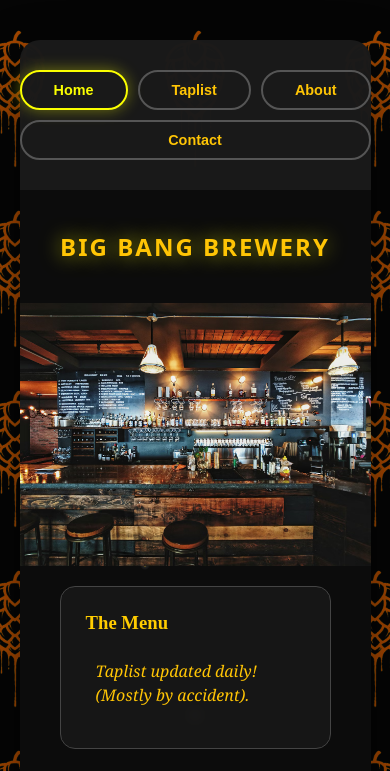
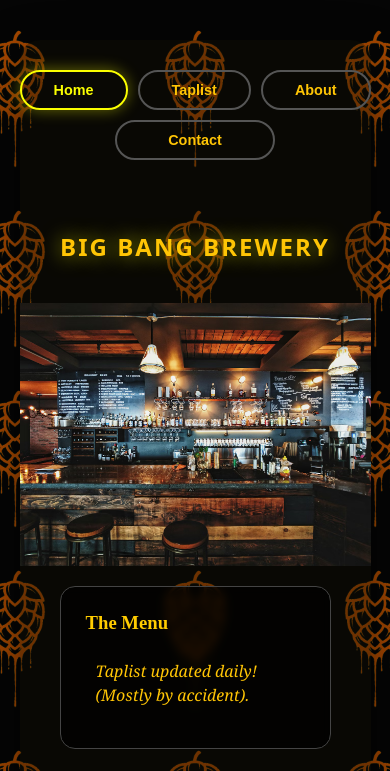
Before and after one commit to Ryan-Kaiser-22/restaurant-proj, a website built with webpack: page src/template.html in a window 390 px wide. Shown: the top 771 px of the page. Built offline with nearby package versions, Linux system fonts and the light colour scheme; a web font is replaced by a local one.

Commit message:
fix: opacity changes for content background

```diff
--- a/src/style.css
+++ b/src/style.css
@@ -19,7 +19,7 @@ body {
     margin: 40px 20px;
     width: 90%;
     max-width: 900px;
-    background-color: rgba(26, 26, 26, 0.98);
+    background-color: rgba(19, 14, 3, 0.363);
     border-radius: 20px;
     box-shadow: 0 20px 50px rgba(0, 0, 0, 0.5);
     display: flex;
@@ -92,7 +92,7 @@ h1 {
 }
 
 .beer-card {
-    background-color: rgba(30, 30, 30, 0.6);
+    background-color: rgba(0, 0, 0, 0.644);
     border: 1px solid #444;
     border-radius: 15px;
     padding: 25px;
@@ -130,11 +130,6 @@ h1 {
     width: 100%;
     min-height: 80vh;
     padding: 20px 0;
-    background-color: #0c0c0c;
-    background-image:
-        radial-gradient(#ffc505, rgba(255, 255, 255, 0.2) 2px, transparent 2px),
-        radial-gradient(#ffc505, rgba(255, 255, 255, 0.15) 1px, transparent 3px),
-        radial-gradient(#ffc505, rgba(255, 255, 255, 0.1) 2px, transparent 5px);
     background-size: 550px 550px, 350px 350px, 250px 250px;
 }
 
@@ -147,11 +142,6 @@ h1 {
 .beer-card:hover {
     border-color: #fbff00;
     transform: translateY(-5px);
-}
-
-.beer-header h3 {
-    color: #fff;
-    margin: 0;
 }
 
 .style {
@@ -206,27 +196,28 @@ h1 {
 
 @media (max-width: 480px) {
     nav {
-            flex-wrap: wrap; /* Allows buttons to move to a second line if needed */
+            flex-wrap: wrap;
             justify-content: center;
             gap: 10px;
         }
 
         nav button {
-            padding: 10px 15px; /* Shorter left/right padding, slightly taller for "tappability" */
-            font-size: 0.9rem;   /* Slightly smaller text */
-            flex: 1 1 auto;      /* Allows buttons to grow to fill space */
-            min-width: 100px;    /* Prevents them from getting too skinny */
+            padding: 10px 15px;
+            font-size: 0.9rem;
+            flex: 1 1 auto;
+            min-width: 100px;
         }nav {
-            flex-wrap: wrap; /* Allows buttons to move to a second line if needed */
+            flex-wrap: wrap;
             justify-content: center;
             gap: 10px;
         }
 
         nav button {
-            padding: 10px 15px; /* Shorter left/right padding, slightly taller for "tappability" */
-            font-size: 0.9rem;   /* Slightly smaller text */
-            flex: 1 1 auto;      /* Allows buttons to grow to fill space */
-            min-width: 100px;    /* Prevents them from getting too skinny */
+            padding: 10px 15px;
+            font-size: 0.9rem;
+            flex: 1 1 auto;
+            min-width: 100px;
+            max-width: 160px;
         }
     }
 
```
